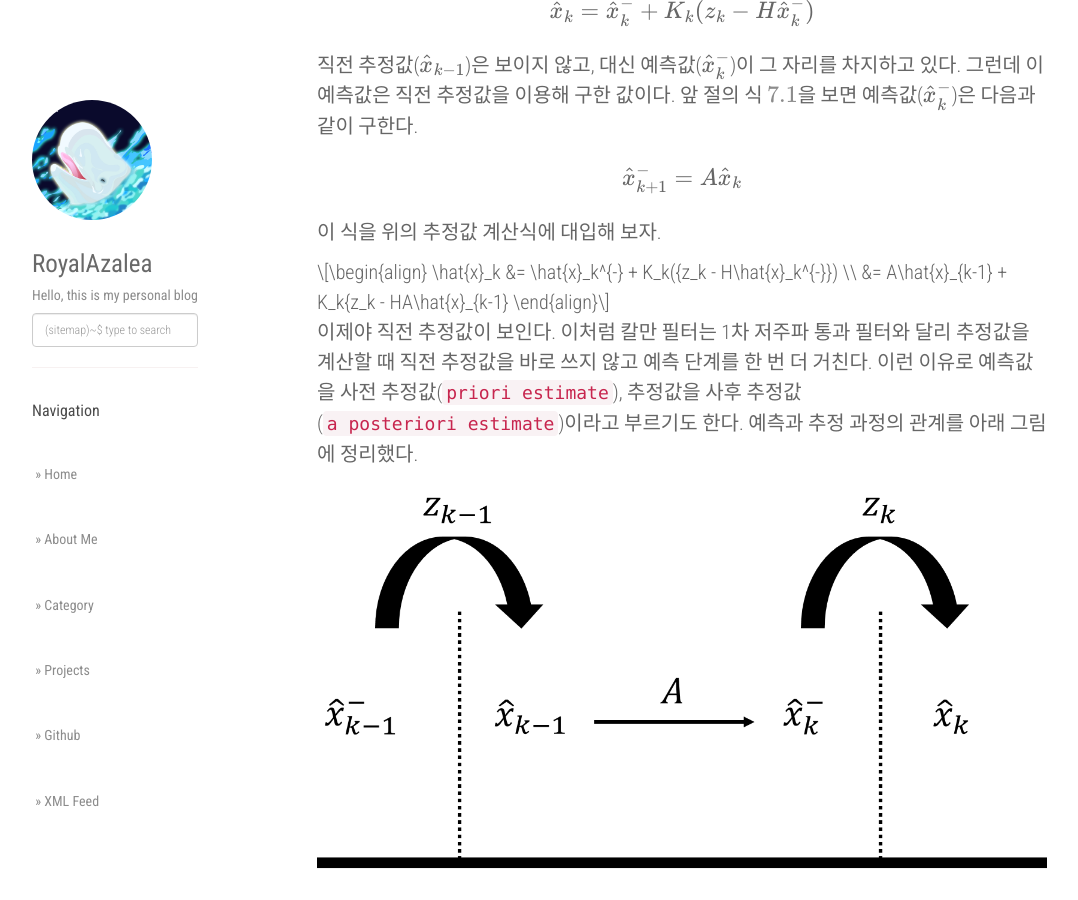
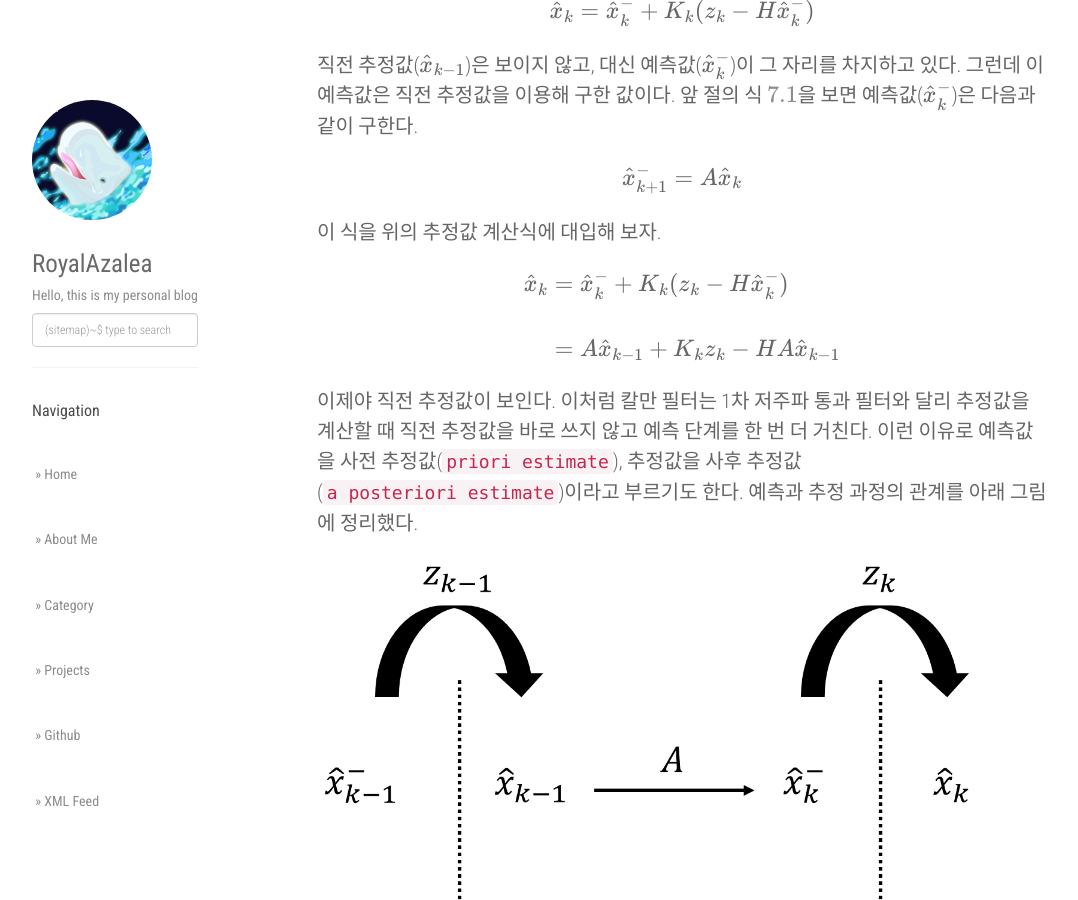
Before and after one commit to RoyalAzalea/RoyalAzalea.github.io, a Jekyll site: the page built from _posts/kalman-filter-study/2017-03-06-kalman-filter-study.md, in a window 1280 px wide and 900 px high, scrolled down 1625 px. Shown: the whole window, without its empty margins (53-1131 px from the left). Built offline with Jekyll 4.4.1, drawn with Linux system fonts in a browser that asks for light colours; nearby versions of some CDN libraries; formulas are drawn with MathJax 3.

Commit message:
update_test

```diff
--- a/_posts/kalman-filter-study/2017-03-06-kalman-filter-study.md
+++ b/_posts/kalman-filter-study/2017-03-06-kalman-filter-study.md
@@ -78,7 +78,7 @@ $$
 $$
 \begin{align}
 \hat{x}_k &= \hat{x}_k^{-} + K_k({z_k - H\hat{x}_k^{-}}) \\\\
-&= A\hat{x}_{k-1} + K_k{z_k - HA\hat{x}_{k-1}
+&= A\hat{x}_{k-1} + K_k{z_k - HA\hat{x}_{k-1}}
 \end{align}
 $$
 
```
Also changed, not shown: _posts/kalman-filter-study/2017-03-05-kalman-filter-study.md (+1 -1 lines).
